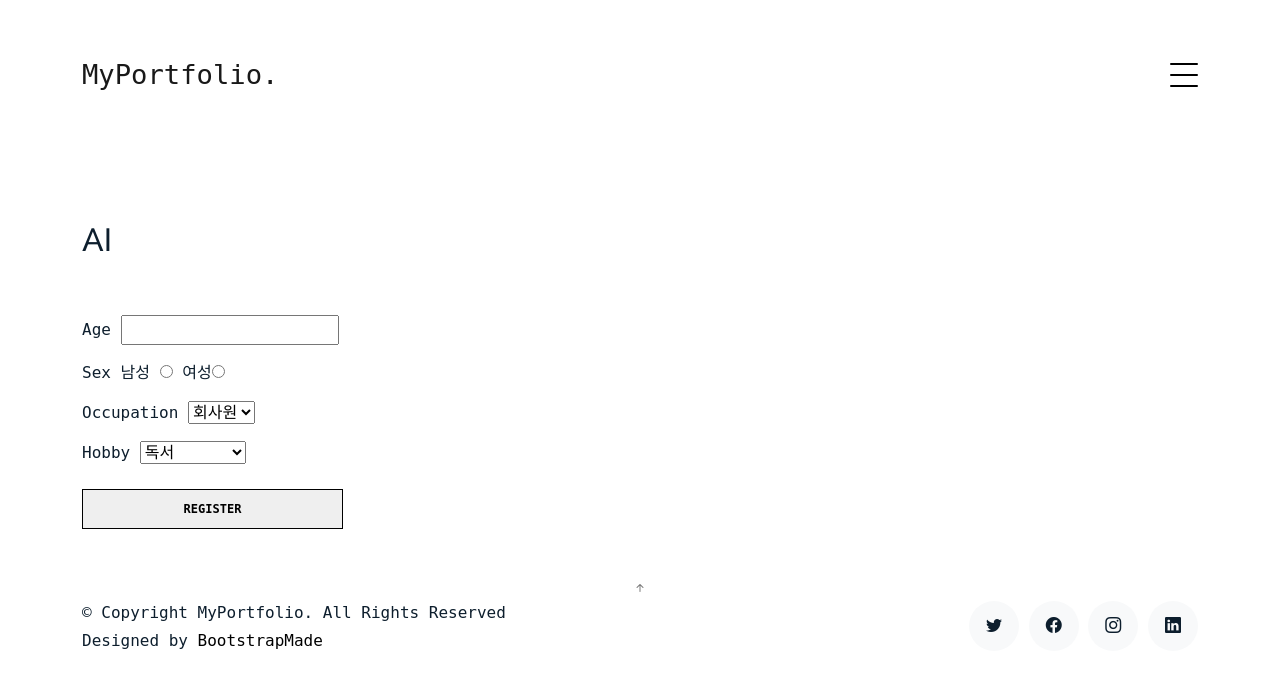
After one commit to seonggeunK/skynet-aws, a Django app: page /ml/ in a window 1280 px wide. The commit adds this page. Shown: the top 688 px of the page. Run offline with Django 3.2, Linux system fonts and the light colour scheme; some libraries are stand-ins or nearby versions; some web fonts are replaced.

Commit message:
ml 추가

```diff
--- a/config/settings.py
+++ b/config/settings.py
@@ -80,8 +80,8 @@ DATABASES = {
         'NAME': 'hr',
         'USER': 'scott',
         'PASSWORD': 'tiger',
-        'HOST': '172.16.12.101',
-        'PORT': '3306',
+        'HOST': 'localhost',
+        'PORT': '13306',
     }
 }
 
--- /dev/null
+++ b/shop/templates/ml.html
@@ -0,0 +1,72 @@
+{% extends "base.html" %}
+{% load static %}
+
+{% block body %}
+  {% include "navbar.html" %}
+
+  <main id="main">
+
+    <section class="section pb-5">
+      <div class="container">
+
+        <div class="row mb-5 align-items-end">
+          <div class="col-md-6" data-aos="fade-up">
+            <h2>AI</h2>
+          </div>
+
+        </div>
+
+        <div class="row">
+          <div class="col-md-6 mb-5 mb-md-0" data-aos="fade-up">
+            <form method="POST"  action="/ml-pro" id="frmshop">
+            {% csrf_token %}
+
+              <div class="row gy-3">
+                <div class="col-md-12 form-group">
+                  <label for="age">Age</label>
+                  <input type="number" value="" name="age" id="age" required>
+                </div>
+                <div class="col-md-12 form-group">
+                  <label>Sex</label>
+                  <label for="male">남성</label> <input type="radio" value="1" name="sex" id="male" >
+                  <label for="female">여성</label><input type="radio" value="2" name="sex" id="female" >
+                </div>
+                <div class="col-md-12 form-group">
+                  <label for="occupation">Occupation</label>
+                  <select name="occupation" id="occupation">
+                    <option value="1">회사원</option>
+                    <option value="2">주부</option>
+                    <option value="3">학생</option>
+                    <option value="4">전문직</option>
+                  </select>
+<!--                  <input type="text" value="" class="form-control" name="occupation" id="occupation" required>-->
+                </div>
+                <div class="col-md-12 form-group">
+                  <label for="hobby">Hobby</label>
+                  <select name="hobby" id="hobby">
+                    <option value="1">독서</option>
+                    <option value="2">Game</option>
+                    <option value="3">레저/스포츠</option>
+                    <option value="4">영화/음악</option>
+                  </select>
+                </div>
+                <div class="col-md-6 mt-0 form-group">
+                  <label></label>
+                  <input type="submit" class="readmore d-block w-100" value="Register">
+                </div>
+              </div>
+
+            </form>
+
+          </div>
+
+        </div>
+
+      </div>
+
+    </section>
+
+  </main><!-- End #main -->
+
+      {% include "footer.html" %}
+{% endblock %}
--- a/shop/urls.py
+++ b/shop/urls.py
@@ -3,6 +3,8 @@ from . import views
 
 urlpatterns = [
     path('', views.index),
+    path('ml/', views.ml),
+    path('ml-pro', views.mlPro),
     path('about/', views.about),
     path('services/', views.services),
     path('works/', views.works),
--- a/shop/views.py
+++ b/shop/views.py
@@ -7,6 +7,13 @@ from django.core.files.storage import FileSystemStorage
 import datetime
 import random
 import sys, os
+
+import pandas as pd
+from sklearn.model_selection import train_test_split
+from sklearn.preprocessing import StandardScaler
+from sklearn.neighbors import KNeighborsClassifier
+import numpy as np
+import joblib
 
 from django.http import HttpResponse, JsonResponse
 
@@ -26,23 +33,59 @@ from django.views.decorators.csrf import csrf_exempt
 
 def index(request):
     print("index")
+    category = 0
+
     rsshop = Shop.objects.all()
 
     return render(request, "index.html", {
-        'rsshop': rsshop
+        "rsshop": rsshop,
+        "category": category
     })
+
+
+def ml(request):
+    print("login")
+    return render(request, "ml.html")
+
+
+def mlPro(request):
+    print("loginPro")
+    age = request.POST['age']
+    sex = request.POST['sex']
+    occupation = request.POST['occupation']
+    hobby = request.POST['hobby']
+
+    arr = np.array([[age, sex, occupation, hobby]])
+
+    # 모델 불러오기
+    model = joblib.load('shop/shopknn.pkl')
+    # 예측
+    pred = model.predict(arr)
+    print(pred)
+
+
+    rsshop = Shop.objects.all()
+
+    return render(request, "works.html", {
+        'rsshop': rsshop,
+        'category': pred
+    })
+
 
 def about(request):
     print("about")
     return render(request, "about.html")
 
+
 def services(request):
     print("services")
     return render(request, "services.html")
 
+
 def contact(request):
     print("contact")
     return render(request, "contact.html")
+
 
 def works(request):
     print("works")
@@ -51,7 +94,6 @@ def works(request):
     return render(request, "works.html", {
         'rsshop': rsshop
     })
-
 
 
 def workSingle(request, no):
@@ -113,6 +155,7 @@ def workPro(request):
         shop.save()
     return redirect('/works')
 
+
 def workModify(request, no):
     print("workModify")
     shop = Shop.objects.get(no=no)
@@ -120,6 +163,7 @@ def workModify(request, no):
         'shop': shop
     })
 
+
 def workRemove(request, no):
     Shop.objects.filter(no=no).delete()
     return redirect('/works')
```
Also changed, not shown: shop/templates/index.html (+5 -5 lines), shop/templates/works.html (+5 -6 lines), 1 other file.
